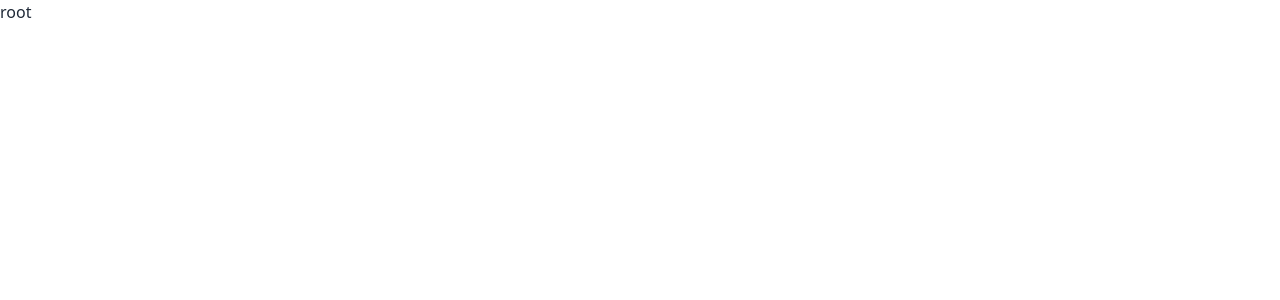
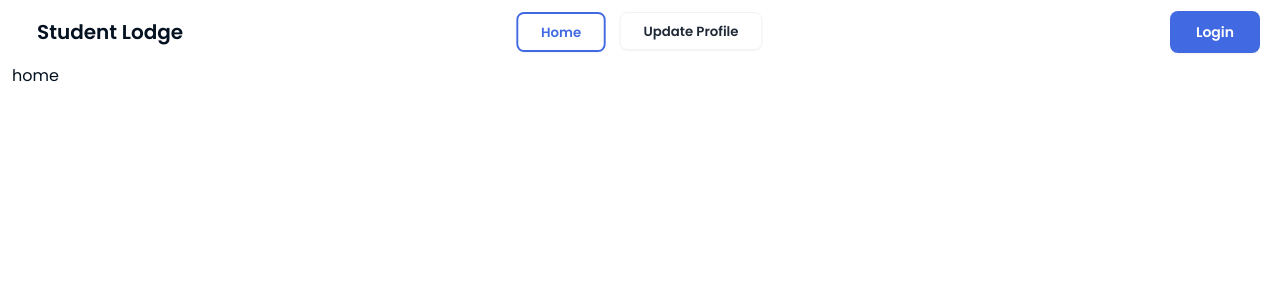
Before and after one commit to yasin-arft/Student-Lodge, a React (Vite) app: page / in a window 1280 px wide. Shown: the top 300 px of the page. Built offline with nearby package versions, Linux system fonts and the light colour scheme.

Commit message:
navbar created

```diff
--- a/package.json
+++ b/package.json
@@ -14,6 +14,7 @@
     "match-sorter": "^6.3.4",
     "react": "^18.2.0",
     "react-dom": "^18.2.0",
+    "react-icons": "^5.0.1",
     "react-router-dom": "^6.22.3",
     "sort-by": "^1.2.0"
   },
--- a/src/Layouts/Root.jsx
+++ b/src/Layouts/Root.jsx
@@ -1,9 +1,10 @@
+import Navbar from "../Pages/Shared/Navbar/Navbar";
 import { Outlet } from "react-router-dom";
 
 const Root = () => {
   return (
-    <div>
-      root
+    <div className="container mx-auto px-3 font-poppins text-dark">
+      <Navbar />
       <Outlet />
     </div>
   );
--- /dev/null
+++ b/src/Pages/Home/Home.jsx
@@ -0,0 +1,9 @@
+const Home = () => {
+  return (
+    <div>
+      home
+    </div>
+  );
+};
+
+export default Home;
--- /dev/null
+++ b/src/Pages/Shared/Navbar/Navbar.jsx
@@ -0,0 +1,64 @@
+import { Link, NavLink } from "react-router-dom";
+import OurNavLink from "./OurNavLink";
+import { FaRegUserCircle } from "react-icons/fa";
+
+const Navbar = () => {
+  // user state
+  const user = false;
+
+  // data for nab item
+  const navLinksData = [
+    { path: '/', text: 'Home' },
+    { path: '/update_profile', text: 'Update Profile' },
+  ];
+
+  // render all nav items
+  const navLinkItems = <>
+    {
+      navLinksData.map((data, idx) => <OurNavLink key={idx} data={data} />)
+    }
+  </>
+
+  return (
+    <header>
+      <nav>
+        <div className="navbar">
+          <div className="navbar-start">
+            <div className="dropdown">
+              <div tabIndex={0} role="button" className="btn btn-ghost lg:hidden">
+                <svg xmlns="http://www.w3.org/2000/svg" className="h-5 w-5" fill="none" viewBox="0 0 24 24" stroke="currentColor"><path strokeLinecap="round" strokeLinejoin="round" strokeWidth="2" d="M4 6h16M4 12h8m-8 6h16" /></svg>
+              </div>
+              <ul tabIndex={0} className="menu menu-sm dropdown-content mt-3 z-[1] p-2 shadow bg-base-100 rounded-box w-52">
+                {navLinkItems}
+              </ul>
+            </div>
+            <Link className="btn btn-ghost text-xl" to={'/'}>Student Lodge</Link>
+          </div>
+          <div className="navbar-center hidden lg:flex">
+            <ul className="menu-horizontal px-1 gap-2 font-medium">
+              {navLinkItems}
+            </ul>
+          </div>
+          <div className="navbar-end gap-2">
+            {
+              user ?
+                <>
+                  <div className="tooltip tooltip-left" data-tip="hello">
+                    <button className=" bg-royal-blue p-2 rounded-full">
+                      <FaRegUserCircle className="text-2xl text-white" />
+                    </button>
+                  </div>
+                  <a className="btn bg-transparent px-6 py-3 min-h-0 h-auto border-2 border-transparent hover:bg-transparent hover:text-royal-blue hover:border-2 hover:border-royal-blue">Logout</a>
+                </> :
+                <>
+                  <NavLink className="btn px-6 py-3 min-h-0 h-auto bg-royal-blue text-white border-2 border-transparent hover:bg-[#2E4F8B] hover:border-transparent">Login</NavLink>
+                </>
+            }
+          </div>
+        </div>
+      </nav>
+    </header>
+  );
+};
+
+export default Navbar;
--- /dev/null
+++ b/src/Pages/Shared/Navbar/OurNavLink.jsx
@@ -0,0 +1,19 @@
+import PropTypes from 'prop-types';
+import { NavLink } from "react-router-dom";
+
+const OurNavLink = ({ data }) => {
+  return (<li>
+    <NavLink
+      to={data.path}
+      className='btn bg-transparent px-6 py-3 min-h-0 h-auto nav-link'
+    >
+      {data.text}
+    </NavLink>
+  </li>);
+};
+
+OurNavLink.propTypes = {
+  data: PropTypes.object,
+};
+
+export default OurNavLink;
--- a/src/index.css
+++ b/src/index.css
@@ -5,3 +5,9 @@
 @tailwind base;
 @tailwind components;
 @tailwind utilities;
+
+/* custom css */
+.nav-link.active {
+  color: #4169E1;
+  border: 2px solid #4169E1;
+}
--- a/tailwind.config.js
+++ b/tailwind.config.js
@@ -6,15 +6,13 @@ export default {
   ],
   theme: {
     colors: {
-      'primary': {
-        'light': '#0c2649',
-        'dark': '#091c34' ,
-      } ,
+      'royal-blue': '#4169E1',
+      'royal-blue-dark': '#2e4f8b',
       'dark': '#041120',
       'white': '#ffffff'
     },
     fontFamily: {
-      poppins : ['Poppins', 'sans-serif']
+      poppins: ['Poppins', 'sans-serif']
     },
     extend: {},
   },
```
Also changed, not shown: src/Providers/OurRouterProvider.jsx (+9 -3 lines), 1 other file (tests, documents, lock files or other folders).
